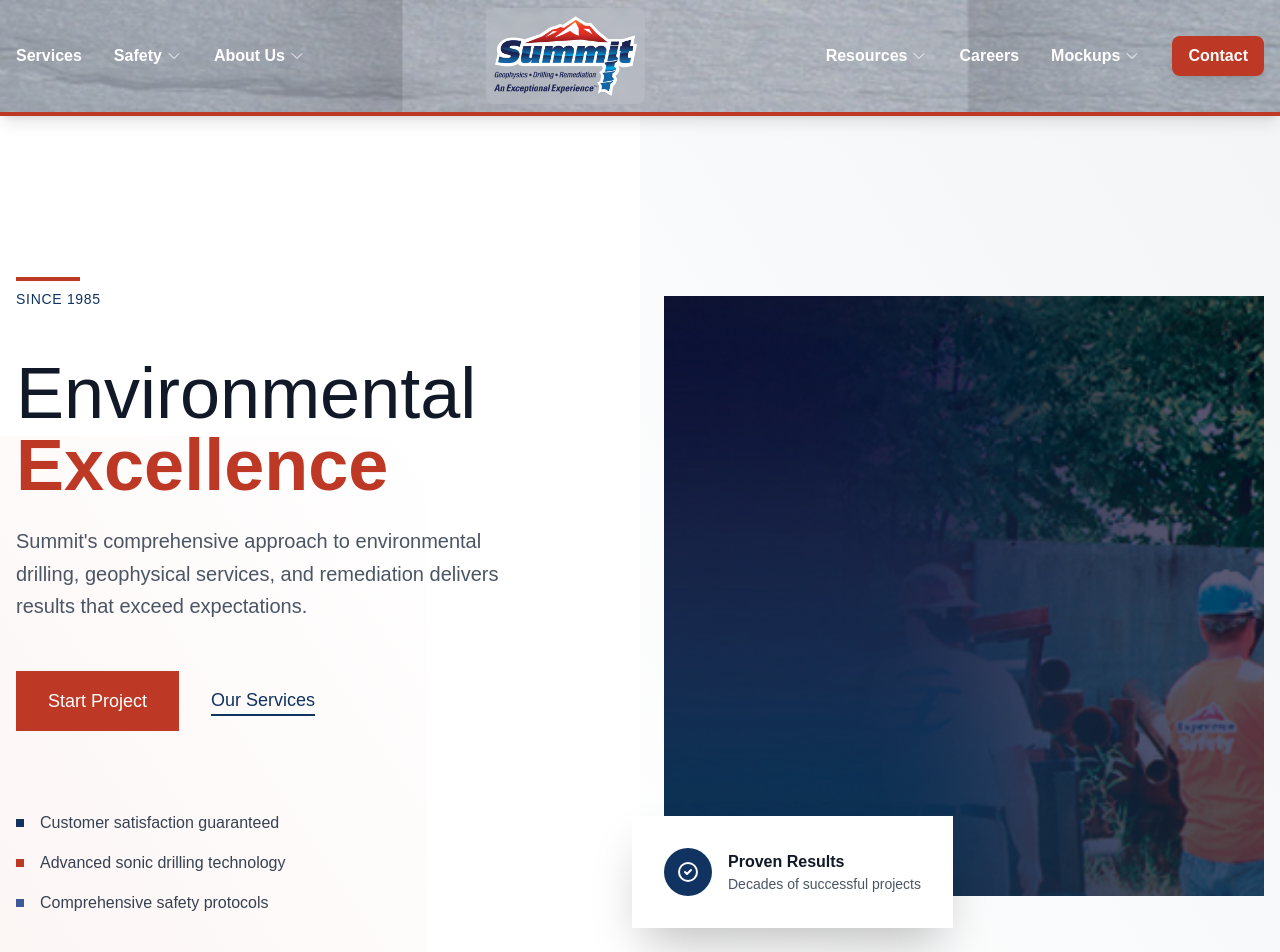
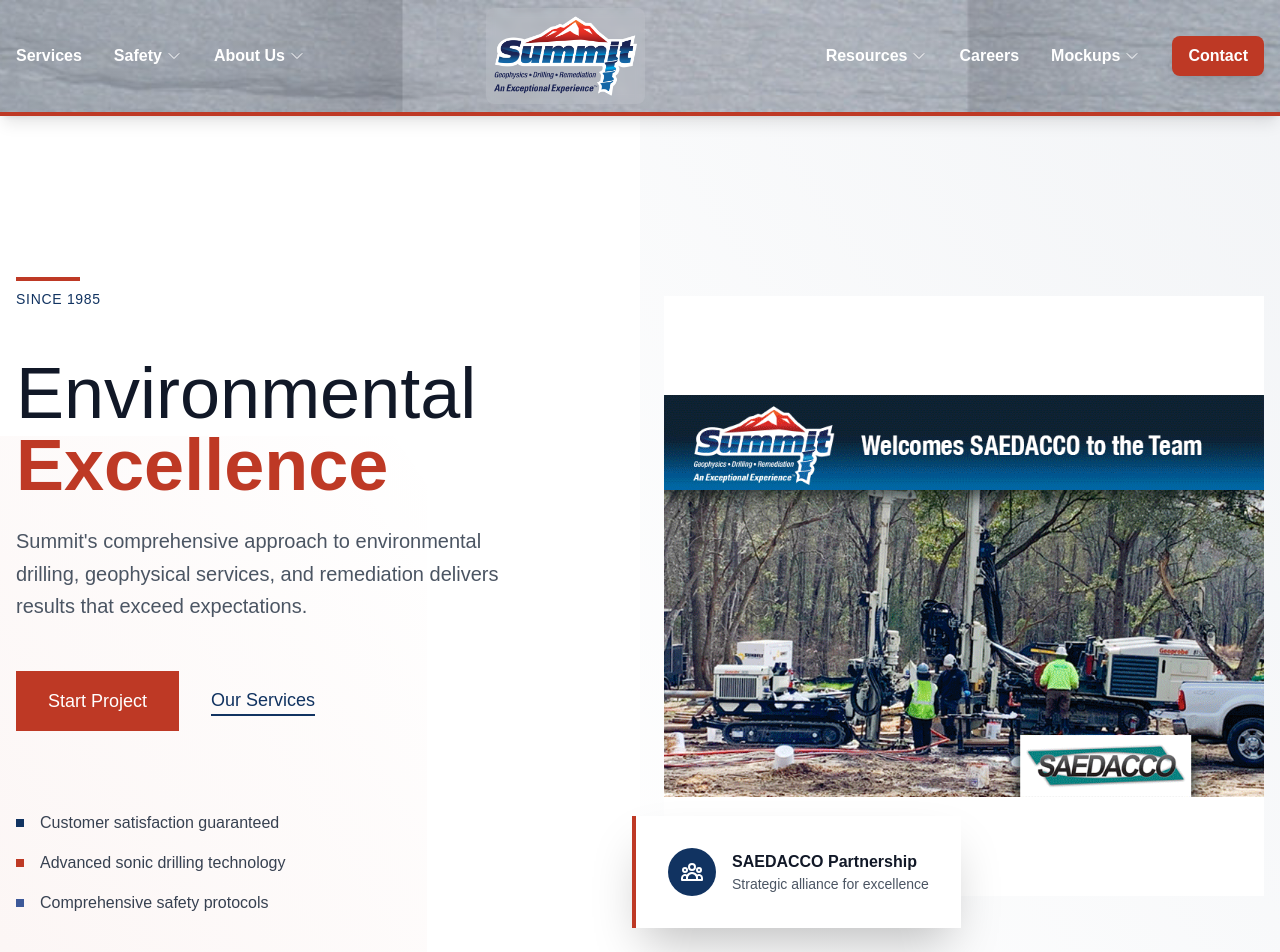
Before and after one commit to prakharbha/summit, a Next.js app: page /mockup2 in a window 1280 px wide. Shown: the top 952 px of the page. Built offline with nearby package versions, Linux system fonts and the light colour scheme.

Commit message:
Add Summit SAEDACCO GIF to mockup2 banner, replacing static image slider

```diff
--- a/src/components/mockup2/Mockup2Hero.tsx
+++ b/src/components/mockup2/Mockup2Hero.tsx
@@ -78,33 +78,33 @@ const Mockup2Hero = () => {
             </div>
           </div>
 
-          {/* Right Content - Large Image with Overlay */}
+          {/* Right Content - Summit SAEDACCO GIF */}
           <div className={`lg:col-span-6 transition-all duration-1000 delay-300 ${isVisible ? 'opacity-100 translate-x-0' : 'opacity-0 translate-x-10'}`}>
             <div className="relative">
-              {/* Main Image */}
-              <div className="relative h-96 lg:h-[600px] rounded-none overflow-hidden">
+              {/* Main GIF */}
+              <div className="relative h-96 lg:h-[600px] rounded-none overflow-hidden bg-white">
                 <Image
-                  src="/images/bg-1.jpg"
-                  alt="Summit Drilling Operations"
+                  src="/images/summit-saedacco.gif"
+                  alt="Summit Drilling SAEDACCO Partnership"
                   fill
-                  className="object-cover"
+                  className="object-contain"
                   priority
+                  unoptimized
                 />
-                <div className="absolute inset-0 bg-gradient-to-t from-black/40 to-transparent"></div>
               </div>
 
               {/* Floating Info Card */}
-              <div className="absolute -bottom-8 -left-8 bg-white p-8 shadow-2xl">
+              <div className="absolute -bottom-8 -left-8 bg-white p-8 shadow-2xl border-l-4 border-summit-red">
                 <div className="space-y-4">
                   <div className="flex items-center space-x-4">
                     <div className="w-12 h-12 bg-summit-primary rounded-full flex items-center justify-center">
                       <svg className="w-6 h-6 text-white" fill="none" stroke="currentColor" viewBox="0 0 24 24">
-                        <path strokeLinecap="round" strokeLinejoin="round" strokeWidth={2} d="M9 12l2 2 4-4m6 2a9 9 0 11-18 0 9 9 0 0118 0z" />
+                        <path strokeLinecap="round" strokeLinejoin="round" strokeWidth={2} d="M17 20h5v-2a3 3 0 00-5.356-1.857M17 20H7m10 0v-2c0-.656-.126-1.283-.356-1.857M7 20H2v-2a3 3 0 015.356-1.857M7 20v-2c0-.656.126-1.283.356-1.857m0 0a5.002 5.002 0 019.288 0M15 7a3 3 0 11-6 0 3 3 0 016 0zm6 3a2 2 0 11-4 0 2 2 0 014 0zM7 10a2 2 0 11-4 0 2 2 0 014 0z" />
                       </svg>
                     </div>
                     <div>
-                      <h3 className="font-bold text-gray-900">Proven Results</h3>
-                      <p className="text-gray-600 text-sm">Decades of successful projects</p>
+                      <h3 className="font-bold text-gray-900">SAEDACCO Partnership</h3>
+                      <p className="text-gray-600 text-sm">Strategic alliance for excellence</p>
                     </div>
                   </div>
                 </div>
```
Also changed, not shown: public/images/summit-saedacco.gif (added).
